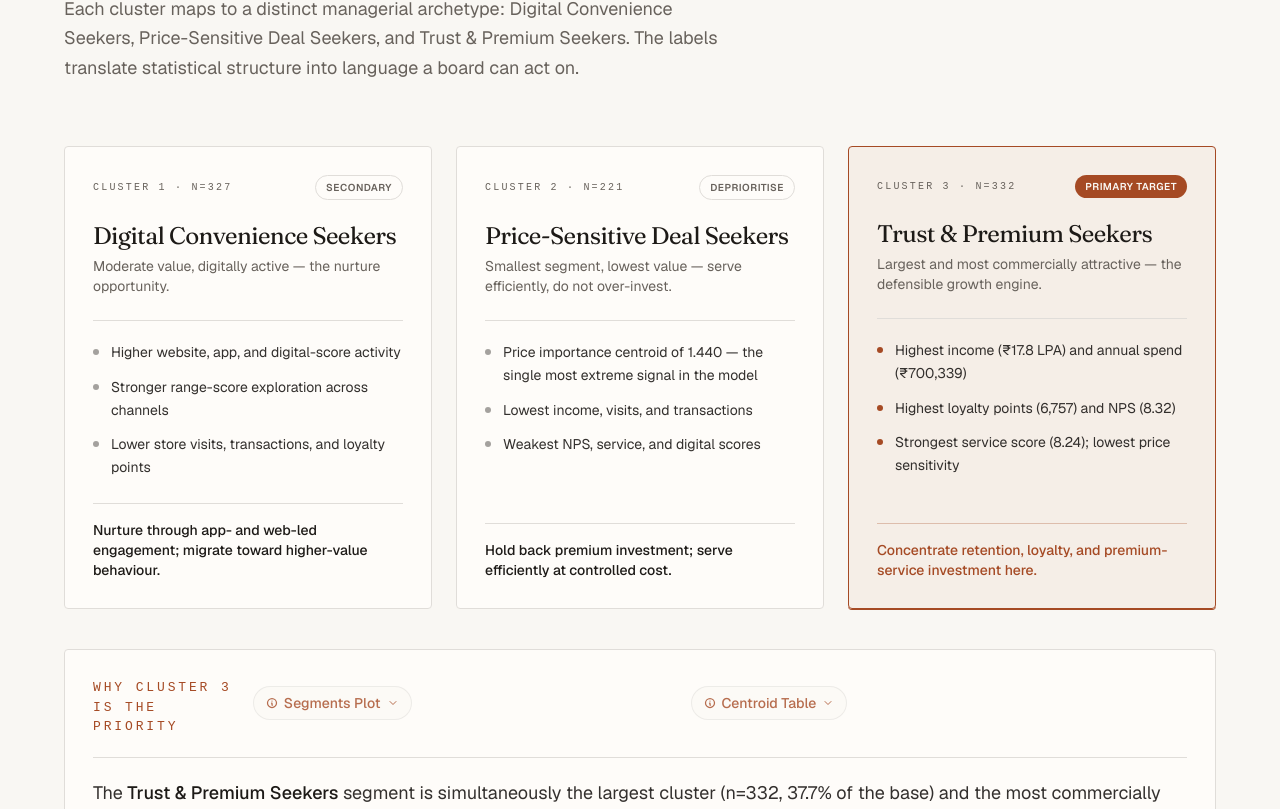
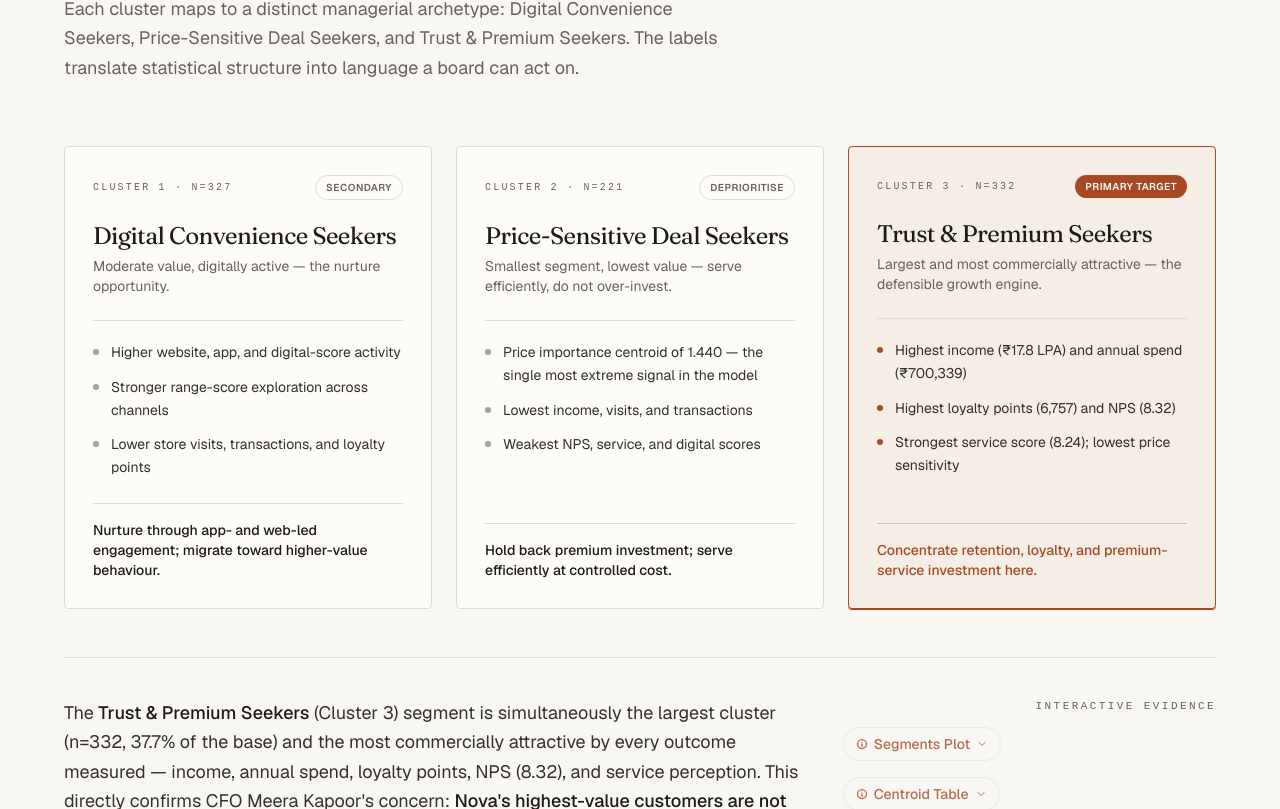
Before and after one commit to sumansaurabh-play/nova-retail-see-aipl, a Next.js app: page / in a window 1280 px wide. Shown: the part 11191-12000 px from the top of the page. Built offline with nearby package versions, Linux system fonts and the light colour scheme.

Commit message:
style: replace Section 5 card with clean 2-column editorial footer to prevent nav overlap

```diff
--- a/app/page.tsx
+++ b/app/page.tsx
@@ -261,12 +261,28 @@ export default function NovaReport() {
         />
         <Segments />
         <Reveal delay={120}>
-          <div className="mt-10 rounded-lg border border-border bg-card p-7">
-            <div className="flex flex-col md:flex-row justify-between items-start md:items-center gap-4 border-b border-border pb-5 mb-5">
-              <div className="font-mono text-[13px] uppercase tracking-editorial text-accent">
-                Why Cluster 3 is the priority
-              </div>
-              <div className="flex gap-2">
+          <div className="mt-12 grid gap-8 md:grid-cols-[2fr_1fr] items-start border-t border-border pt-10">
+            <div className="space-y-4">
+              <p className="text-lg leading-relaxed text-foreground/90">
+                The <span className="font-medium text-foreground">Trust &amp; Premium Seekers</span> (Cluster 3)
+                segment is simultaneously the largest cluster (n=332, 37.7% of the base) and the most
+                commercially attractive by every outcome measured — income, annual spend, loyalty
+                points, NPS (8.32), and service perception. This directly confirms CFO Meera Kapoor&apos;s
+                concern:{" "}
+                <span className="font-medium text-foreground">
+                  Nova&apos;s highest-value customers are not receiving proportionate attention.
+                </span>
+              </p>
+              <p className="text-base leading-relaxed text-muted-foreground">
+                Concentrating retention and premium-service investment on this segment is not a
+                speculative bet — it is a reallocation toward where value and relationship equity already exist.
+              </p>
+            </div>
+            <div className="flex flex-col gap-3 md:items-end">
+              <span className="font-mono text-[11px] uppercase tracking-editorial text-muted-foreground">
+                Interactive Evidence
+              </span>
+              <div className="flex flex-wrap gap-2 md:justify-end">
                 <EvidenceTrigger
                   label="Segments Plot"
                   imageUrl="https://hebbkx1anhila5yf.public.blob.vercel-storage.com/image-kRC0OtVd52CkIqFObBSQ6C7aSS8qBl.png"
@@ -283,21 +299,6 @@ export default function NovaReport() {
                 />
               </div>
             </div>
-            <p className="mt-4 text-lg leading-relaxed text-foreground/90">
-              The <span className="font-medium text-foreground">Trust &amp; Premium Seekers</span>{" "}
-              segment is simultaneously the largest cluster (n=332, 37.7% of the base) and the most
-              commercially attractive by every outcome measured — income, annual spend, loyalty
-              points, NPS, and service perception. This directly confirms CFO Meera Kapoor&apos;s
-              concern:{" "}
-              <span className="font-medium text-foreground">
-                Nova&apos;s highest-value customers are not the ones receiving proportionate
-                attention.
-              </span>
-            </p>
-            <p className="mt-4 text-base leading-relaxed text-muted-foreground">
-              Concentrating retention and premium-service investment on this segment is not a
-              speculative bet — it is a reallocation toward where value already exists.
-            </p>
           </div>
         </Reveal>
       </Section>
```
